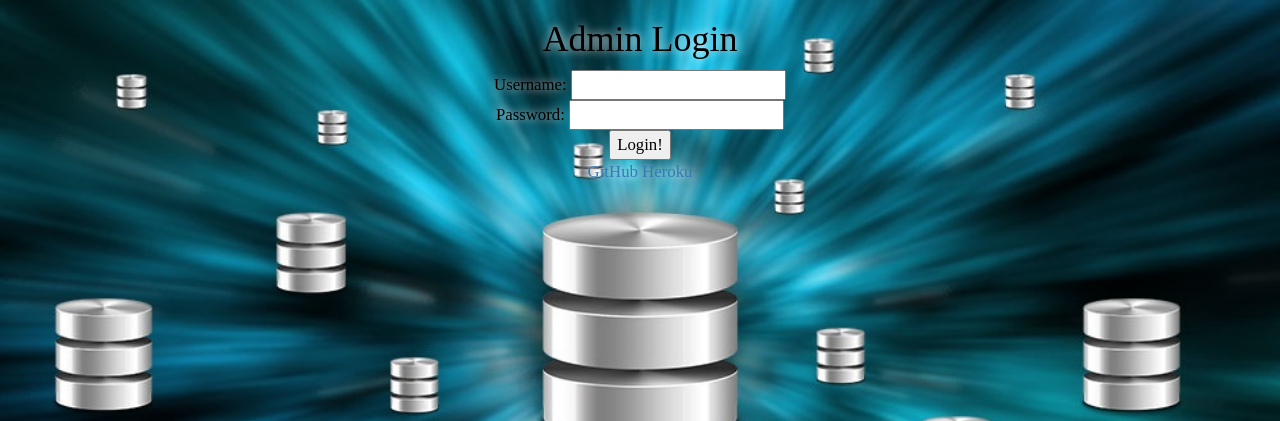
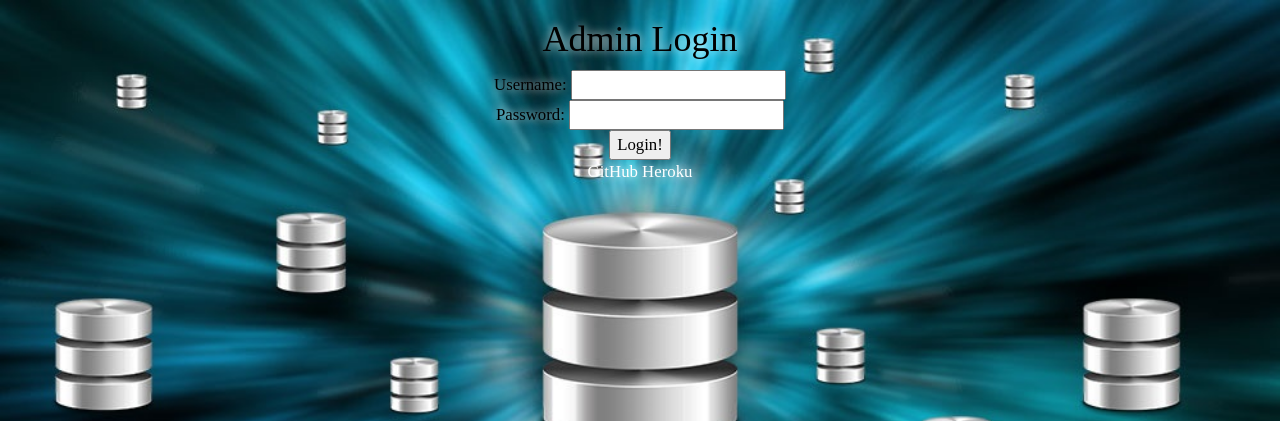
Before and after one commit to Akoni8/CST336-Lab6, a PHP site: page / in a window 1280 px wide. Shown: the top 421 px of the page. Run offline with PHP 8.4, Linux system fonts and the light colour scheme.

Commit message:
added styles

```diff
--- a/addUser.php
+++ b/addUser.php
@@ -84,7 +84,7 @@ if (isset($_GET['addUser'])) {  //the add form has been submitted
                 <br />
                 <input type="submit" value="Add User" name="addUser">
             </form>
-            <a href="admin.php ">Back to Admin Page</a>
+            <a class="link" href="admin.php ">Back to Admin Page</a>
         </div>
 
     </body>
--- a/admin.php
+++ b/admin.php
@@ -53,8 +53,8 @@ $dbConn = getDatabaseConnection("heroku_ec49987c2231ba0");
                  $users = userList();
                  foreach($users as $user) {
                      echo $user['firstName'] . " " . $user['lastName'] . "<br />";
-                     echo "[<a href='updateUser.php?userId=".$user['id']."'> Update </a>] <br />";
-                     echo "[<a onclick='return confirmDelete()' href='deleteUser.php?userId=".$user['id']."'> Delete </a>] <br />";
+                     echo "[<a class='link' href='updateUser.php?userId=".$user['id']."'> Update </a>] <br />";
+                     echo "[<a class='link' onclick='return confirmDelete()' href='deleteUser.php?userId=".$user['id']."'> Delete </a>] <br />";
                  }
              ?>
         </div>
--- a/index.php
+++ b/index.php
@@ -49,8 +49,8 @@ function loginProcess() {
                 Password: <input type="password" name="password" /> <br />
                 <input type="submit" name="loginForm" value="Login!"/>
             </form>
-            <a href="https://github.com/Akoni8/CST336-Lab6">GitHub</a>
-            <a href="https://morr2927-cst336-lab6.herokuapp.com">Heroku</a>
+            <a class="link" href="https://github.com/Akoni8/CST336-Lab6">GitHub</a>
+            <a class="link" href="https://morr2927-cst336-lab6.herokuapp.com">Heroku</a>
 
         </div>
             <br />
--- a/styles.css
+++ b/styles.css
@@ -33,3 +33,7 @@ p {
     text-align: center;
     color: green;
 }
+
+.link {
+    color: white;
+}
--- a/updateUser.php
+++ b/updateUser.php
@@ -91,7 +91,7 @@ function getUserInfo() {
                     <br />
                     <input type="submit" value="Update User" name="updateUser">
             </form>
-            <a href="admin.php ">Back to Admin Page</a>
+            <a class="link" href="admin.php ">Back to Admin Page</a>
         </div>
     </body>
 </html>
```
